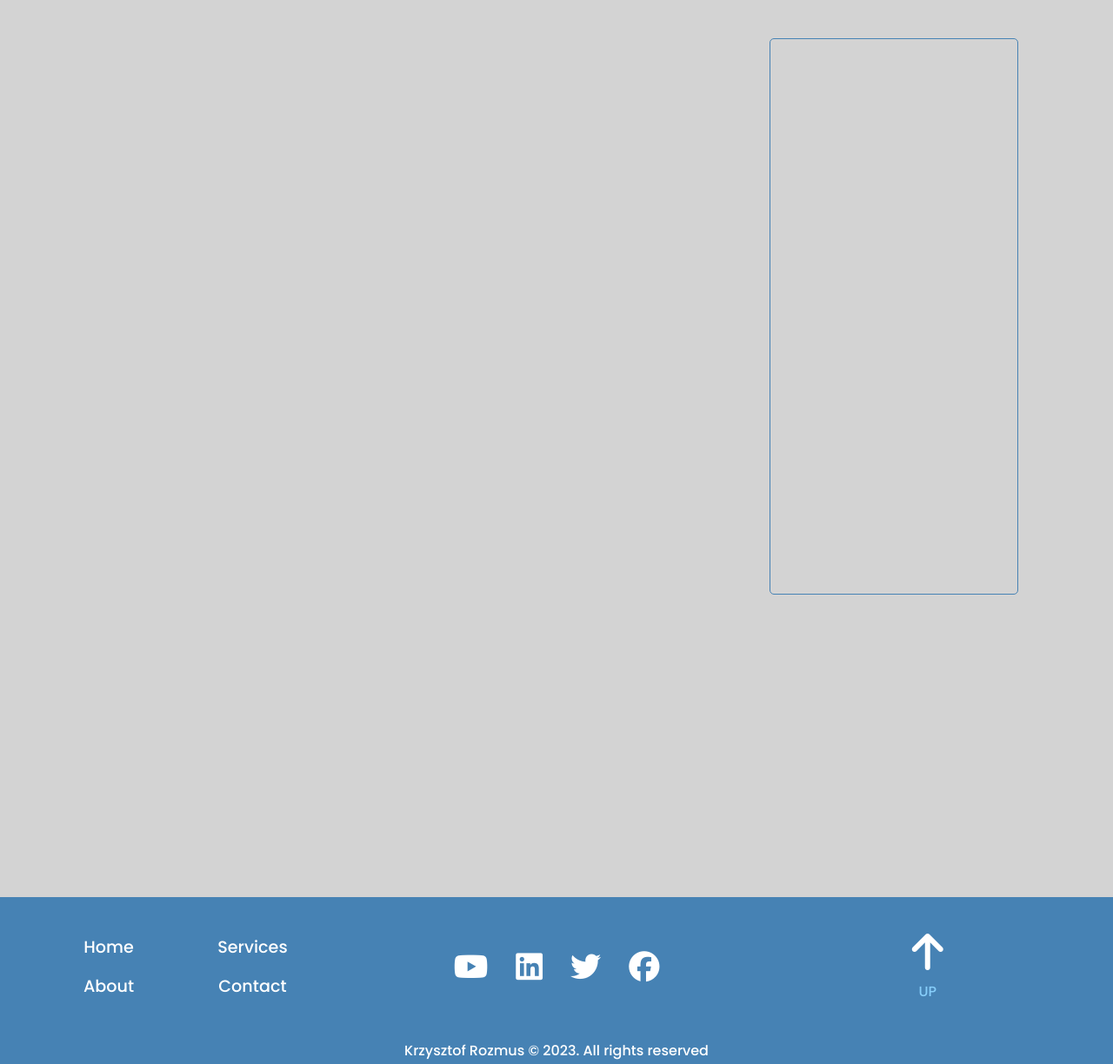
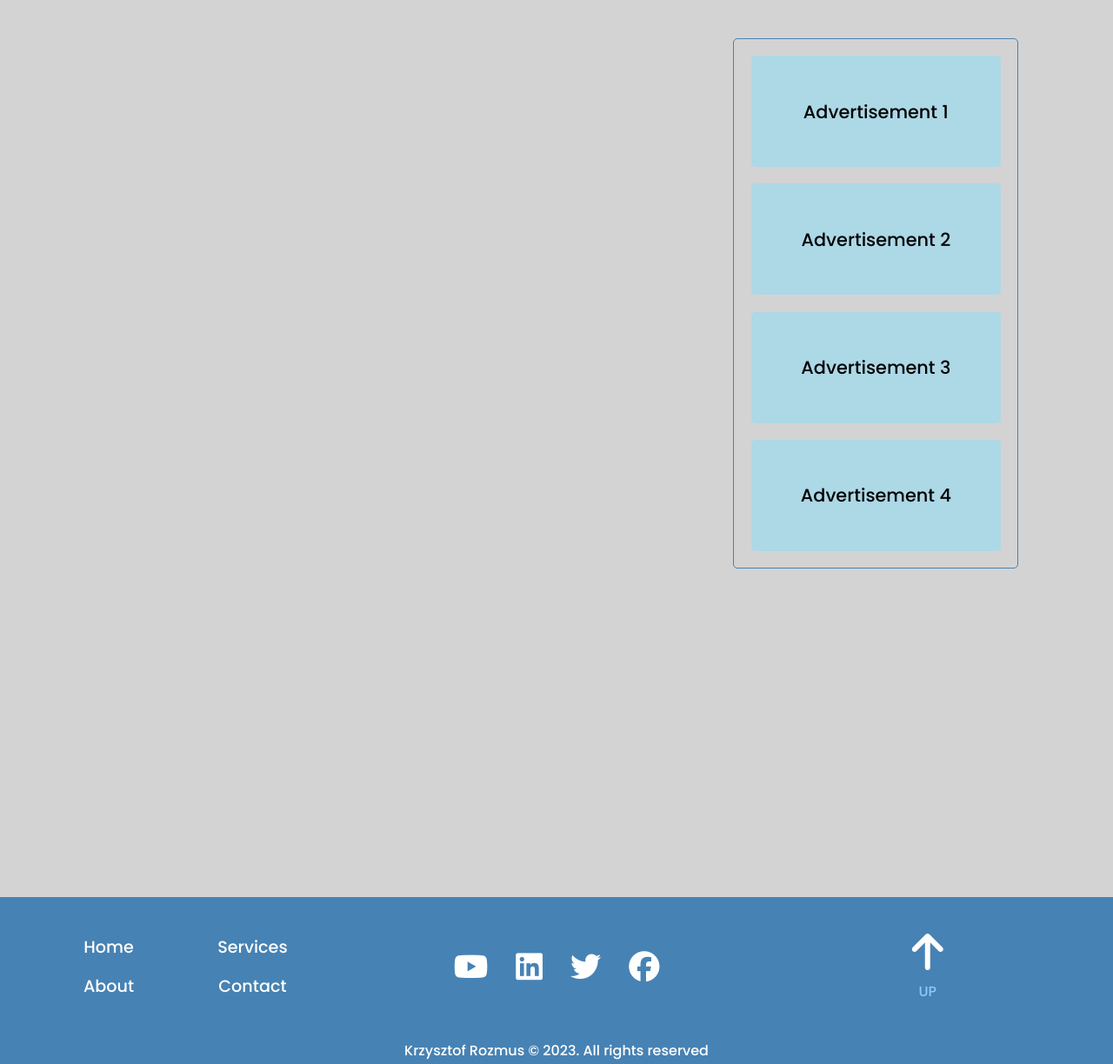
Before and after one commit to KrzysztofRozmus/flask-blog, a Flask app: page / in a window 1280 px wide. Shown: the part 68-1292 px from the top of the page at 87% size. Run offline with Flask 3, Linux system fonts and the light colour scheme; data that the repository does not hold is empty; some libraries are stand-ins or nearby versions.

Commit message:
Add advertisements boxes to the home page

```diff
--- a/blog/__init__.py
+++ b/blog/__init__.py
@@ -9,9 +9,7 @@ from flask_ckeditor import CKEditor
 from flask_mail import Mail
 from itsdangerous.url_safe import URLSafeTimedSerializer
 
-
 load_dotenv(".env")
-
 
 # ========== App ==========
 app = Flask(__name__)
--- a/blog/functions.py
+++ b/blog/functions.py
@@ -10,7 +10,8 @@ from PIL import Image
 def save_profile_picture(profile_pic_form) -> str:
     """Save profile picture changed by user to database and static/profile_pic folder.
 
-    :param profile_pic_form: just type picture form without any methods after dot."""
+    :param profile_pic_form: just type picture form without any methods after dot.
+    """
 
     picture_size = (128, 128)
 
--- a/blog/routes.py
+++ b/blog/routes.py
@@ -86,8 +86,8 @@ def login():
 @app.route("/logout")
 @login_required
 def logout():
+
     logout_user()
-
     flash("You have been log out.", "info")
     return redirect(url_for("login"))
 
--- a/blog/static/base.css
+++ b/blog/static/base.css
@@ -87,7 +87,7 @@ signup form after displaying an error under the box */
     gap: 10rem;
     margin-top: 7rem;
     width: 83%;
-    min-height: 100vh;
+    height: auto;
 }
 
 .home-page-posts-container a {
@@ -104,7 +104,7 @@ signup form after displaying an error under the box */
     display: flex;
     flex-direction: column;
     gap: 2rem;
-    padding: 1.5rem;
+    /* padding: 1.5rem; */
     border-radius: 5px;
 }
 
@@ -135,7 +135,7 @@ signup form after displaying an error under the box */
     width: 100%;
     height: 100%;
     object-fit: fill;
-    border-radius: 5px 0 0 5px ;
+    border-radius: 5px 0 0 5px;
 }
 
 .title-date-div {
@@ -156,3 +156,28 @@ signup form after displaying an error under the box */
 #post-title {
     font-size: 1.5rem;
 }
+
+
+/* ================================ Advertisement on Home Page ================================ */
+.advertisement-container {
+    display: flex;
+    flex-direction: column;
+    padding: 1.2rem;
+    gap: 1.2rem;
+    height: auto;
+}
+
+
+#advertisement-1,
+#advertisement-2,
+#advertisement-3,
+#advertisement-4 {
+    background-color: lightblue;
+    flex: 1;
+    display: flex;
+    justify-content: center;
+    align-items: center;
+    font-size: 1.3rem;
+    border-radius: 5px;
+    min-height: 8rem;
+}
--- a/blog/templates/base.html
+++ b/blog/templates/base.html
@@ -65,7 +65,12 @@
 
             </div>
 
-            <div class="advertisement-container"></div>
+            <div class="advertisement-container">
+                <div id="advertisement-1">Advertisement 1</div>
+                <div id="advertisement-2">Advertisement 2</div>
+                <div id="advertisement-3">Advertisement 3</div>
+                <div id="advertisement-4">Advertisement 4</div>
+            </div>
 
         </div>
         {% endif %}
--- a/blog/templates/user/dashboard.html
+++ b/blog/templates/user/dashboard.html
@@ -35,6 +35,7 @@
                     <h3>Username:</h3>
                     <h3>Email:</h3>
                     <h3>Date joined:</h3>
+                    <h3>Comments:</h3>
                 </div>
 
                 <div class="user-profile-data">
--- a/blog/templates/user/settings.html
+++ b/blog/templates/user/settings.html
@@ -40,7 +40,7 @@
                         placeholder=current_user.username,
                         minlength="3")}}
 
-                        <div class="huj">
+                        <div class="email-settings">
                             {{ render_field(form.email.label, class="user-data-labels") }}
                             {{ render_field(form.email, class="form-field-user-settings",
                             placeholder=current_user.email) }}
```
Also changed, not shown: blog/static/user/dashboard.css (+17 -11 lines).
